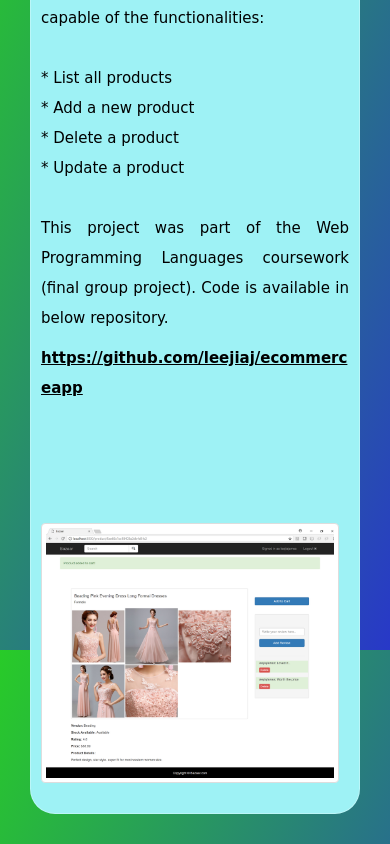
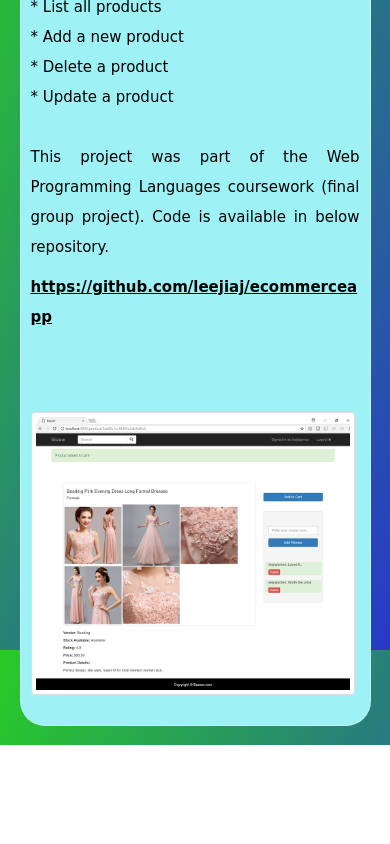
Before and after one commit to leejiaj/PersonalHomepage, an Angular app: page /courseworkdetail/1 in a window 390 px wide. Shown: the part 1038-1882 px from the top of the page. After the commit the page ends 1783 px from the top, so only its background shows below. Built offline with nearby package versions, Linux system fonts and the light colour scheme.

Commit message:
style changes - making image responsive

```diff
--- a/package.json
+++ b/package.json
@@ -17,6 +17,7 @@
   "private": true,
   "dependencies": {
     "@angular/animations": "^6.0.0",
+    "@angular/cdk": "^6.3.2",
     "@angular/cli": "~6.0.1",
     "@angular/common": "^6.0.0",
     "@angular/compiler": "^6.0.0",
@@ -24,6 +25,7 @@
     "@angular/core": "^6.0.0",
     "@angular/forms": "^6.0.0",
     "@angular/http": "^6.0.0",
+    "@angular/material": "^6.3.2",
     "@angular/platform-browser": "^6.0.0",
     "@angular/platform-browser-dynamic": "^6.0.0",
     "@angular/router": "^6.0.0",
--- a/src/app/coursework-detail/coursework-detail.component.scss
+++ b/src/app/coursework-detail/coursework-detail.component.scss
@@ -2,7 +2,7 @@ main {
 	position: relative;
 	overflow: hidden;
 	border: 1px solid rgba(255,255,255,.3);
-	margin: 30px;
+	margin: 5%;
 	padding: 10px;
     background: #9ef2f5;
 	border-radius: 25px;
@@ -35,6 +35,8 @@ main {
     .sideimage {
         flex: 100%;
         max-width: 100%;
+        margin-right: 5px;
+        margin-top: 10px;
     }
 }
 
--- a/src/app/coursework/coursework.component.scss
+++ b/src/app/coursework/coursework.component.scss
@@ -57,3 +57,10 @@ img {
     border: 1px white solid;
     background-color: #000;
 }
+
+@media (max-width: 768px) {
+    img {
+        width: 100%;
+        margin: 0 !important;
+    }
+}
```
Also changed, not shown: 1 other file (tests, documents, lock files or other folders).
